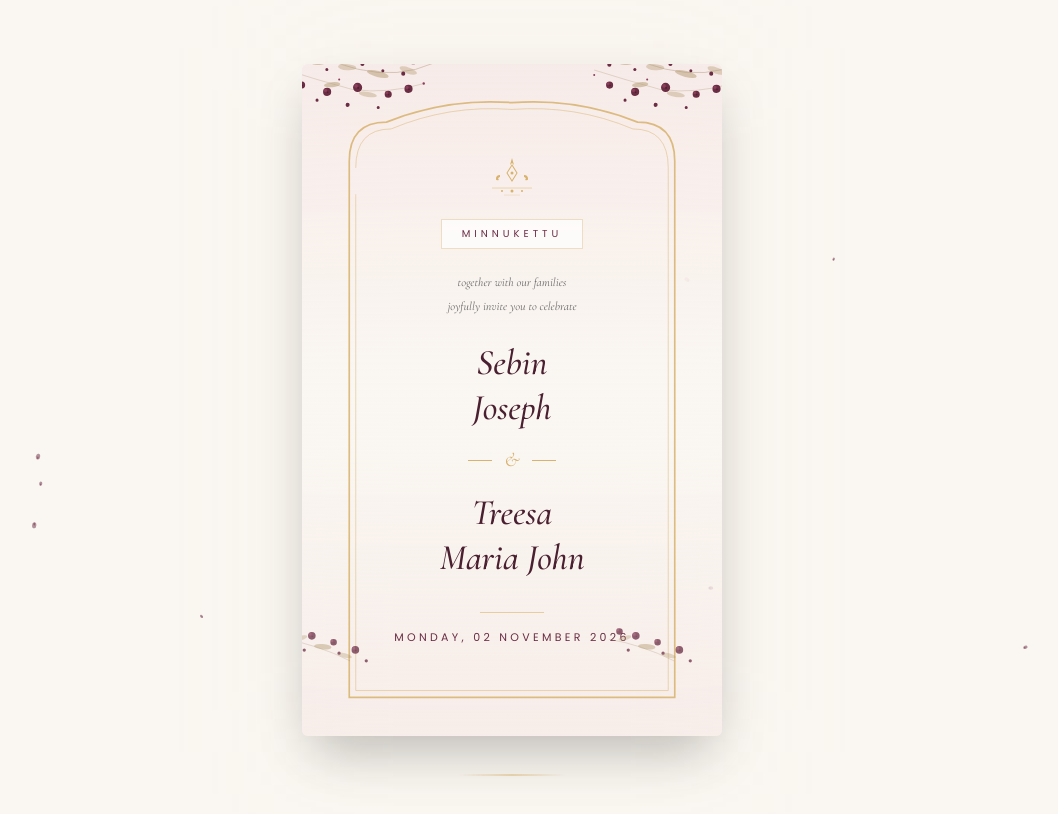
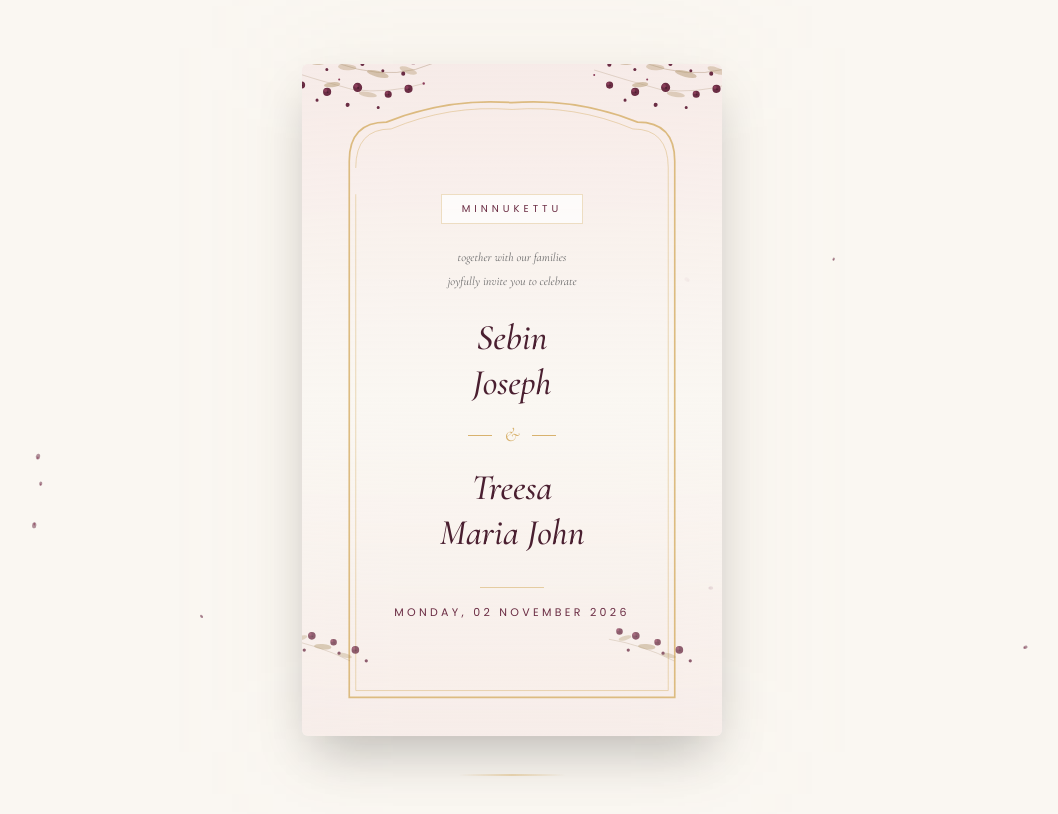
Before and after one commit to kiranspradeep-yourzerosandones/SebinWedsTreesa, a Next.js app: page / in a window 1280 px wide. Shown: the top 814 px of the page, without its empty margins (128-1186 px from the left). Built offline with nearby package versions, Linux system fonts and the light colour scheme.

Commit message:
ornament on loader

```diff
--- a/src/components/Loader/IntroLoader.tsx
+++ b/src/components/Loader/IntroLoader.tsx
@@ -251,7 +251,7 @@ export default function IntroLoader({ onComplete }: IntroLoaderProps) {
                         }}
                         className="mb-4"
                       >
-                        <TopOrnament />
+                        {/* <TopOrnament /> */}
                       </motion.div>
 
                       <motion.div
```
